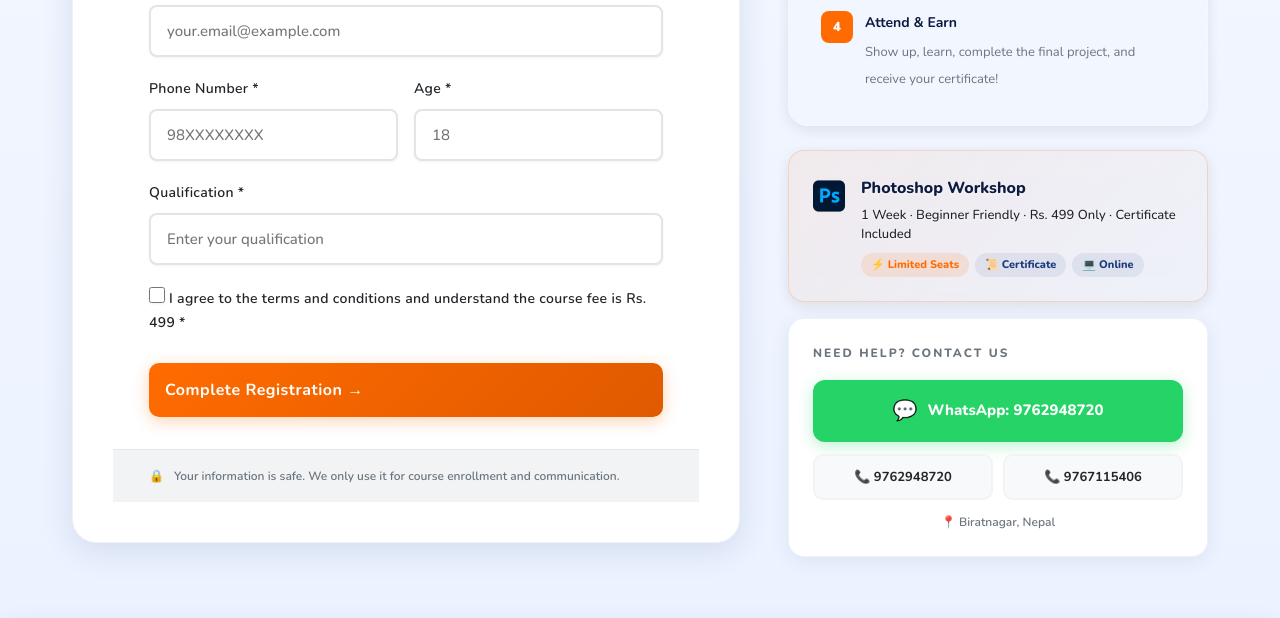
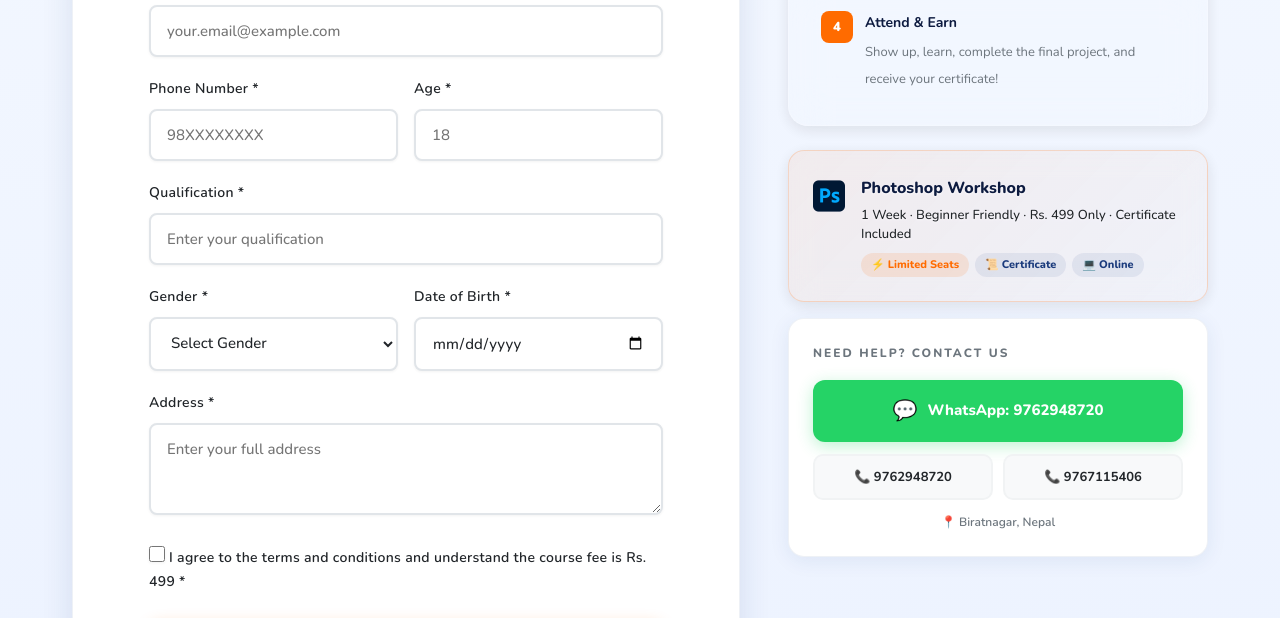
Before and after one commit to mohit12-cpu/Sovryx-Tech-learning, a plain HTML site: page register.html in a window 1280 px wide. Shown: the part 983-1601 px from the top of the page. Drawn offline with nearby package versions, Linux system fonts and the light colour scheme.

Commit message:
feat(auth): migrate form submission to web3forms and expand registration fields
Replace Formspree with Web3Forms for handling registration submissions.
Added new required fields for gender, date of birth, and address to the
registration form to collect more comprehensive user data.

```diff
--- a/register.html
+++ b/register.html
@@ -131,9 +131,8 @@
                 </div>
               </div>
 
-              <form id="registrationForm" action="https://formspree.io/f/YOUR_FORM_ID" method="POST" class="register-form-body">
-                <input type="hidden" name="_subject" value="New Course Registration - Photoshop Workshop">
-                <input type="hidden" name="_next" value="https://sovryxtech.info.np/register.html?success=true">
+              <form id="registrationForm" action="https://api.web3forms.com/submit" method="POST" class="register-form-body">
+                <input type="hidden" name="access_key" value="2cea5631-f223-4784-83ed-173615c25e21">
                 <input type="hidden" name="course" id="selectedCourse" value="photoshop">
 
                 <div class="form-group">
@@ -161,6 +160,26 @@
                   <input type="text" id="qualification" name="qualification" required placeholder="Enter your qualification">
                 </div>
 
+                <div class="form-row">
+                  <div class="form-group">
+                    <label for="gender">Gender *</label>
+                    <select id="gender" name="gender" required>
+                      <option value="">Select Gender</option>
+                      <option value="Male">Male</option>
+                      <option value="Female">Female</option>
+                      <option value="Other">Other</option>
+                    </select>
+                  </div>
+                  <div class="form-group">
+                    <label for="dob">Date of Birth *</label>
+                    <input type="date" id="dob" name="dob" required>
+                  </div>
+                </div>
+
+                <div class="form-group">
+                  <label for="address">Address *</label>
+                  <textarea id="address" name="address" required placeholder="Enter your full address" rows="3"></textarea>
+                </div>
 
                 <div class="form-group">
                   <label class="checkbox-label">
@@ -268,6 +287,8 @@
         document.getElementById('formSubtitle').textContent = titles[id][1];
       }
     }
+
+
   </script>
 </body>
 </html>
```
